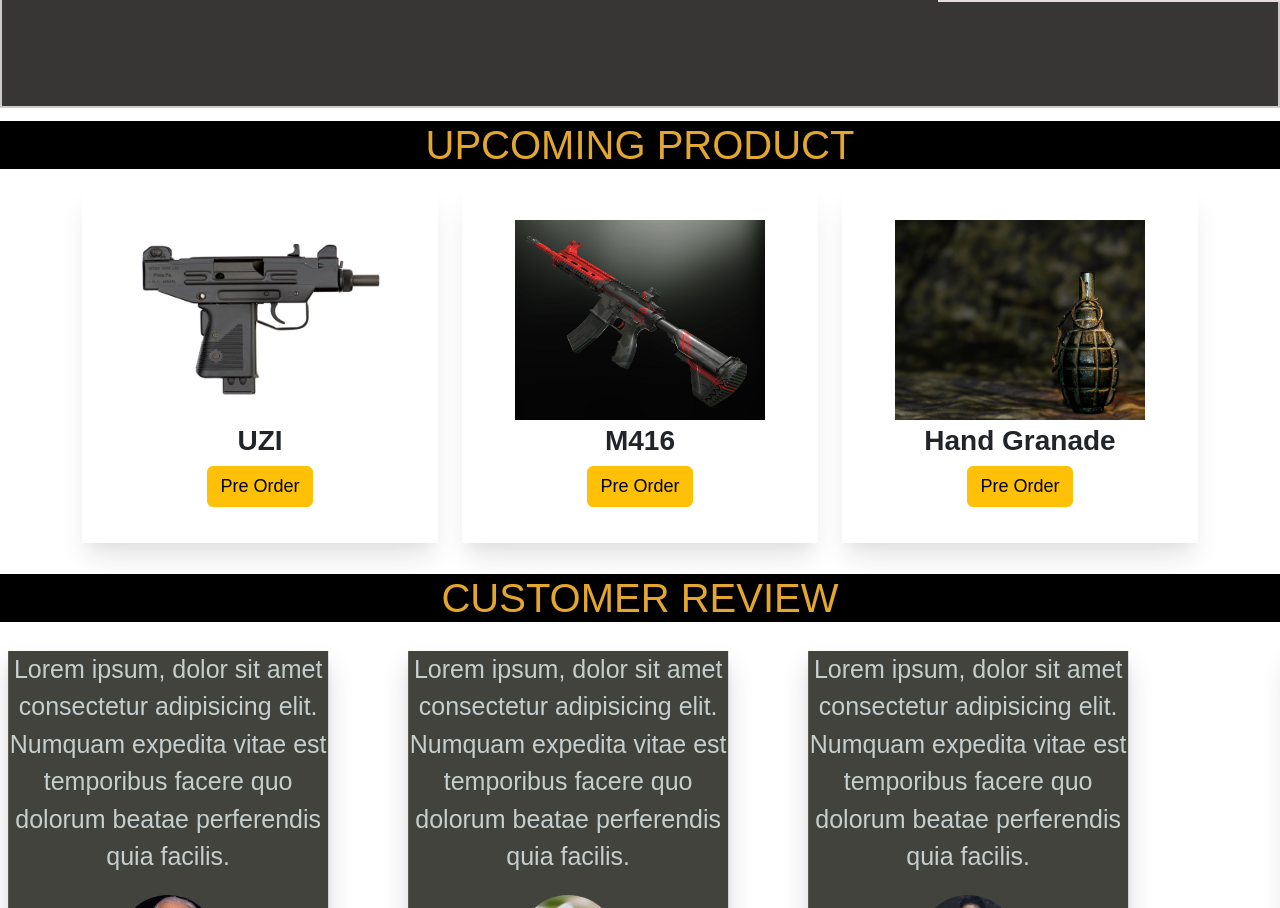
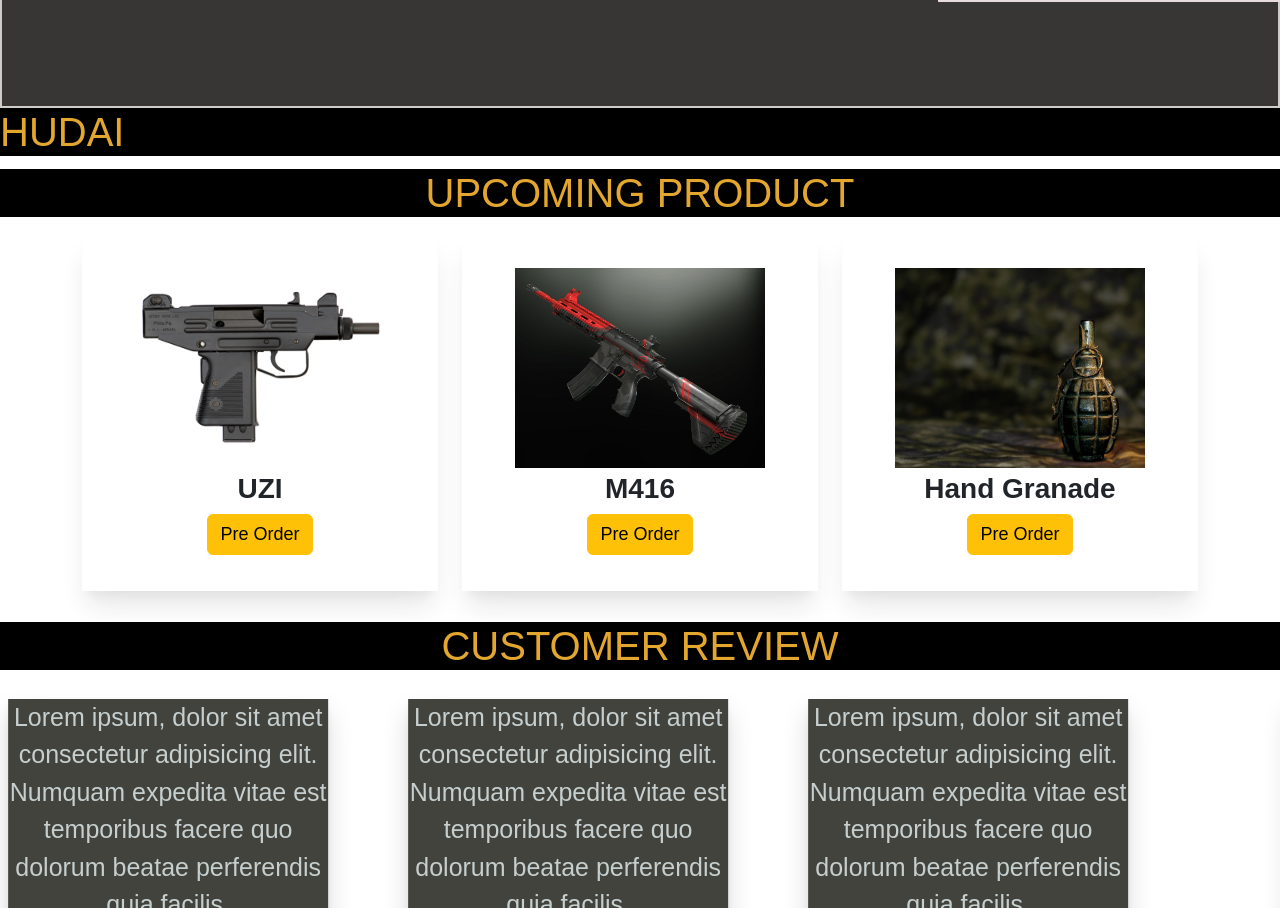
Before and after one commit to Arnab-000/Super-Power-Shop, a plain HTML site: page index.html in a window 1280 px wide. Shown: the part 1836-2744 px from the top of the page. Drawn offline with Linux system fonts and the light colour scheme; a web font is replaced by a local one.

Commit message:
just testing

```diff
--- a/index.html
+++ b/index.html
@@ -345,6 +345,7 @@
     <!-- cart section end -->
 
     <!-- upcoming Product Section start -->
+    <h1>hudai</h1>
     <section id="upcoming">
         <h1>
             <p align="center">upcoming product</p>
```
